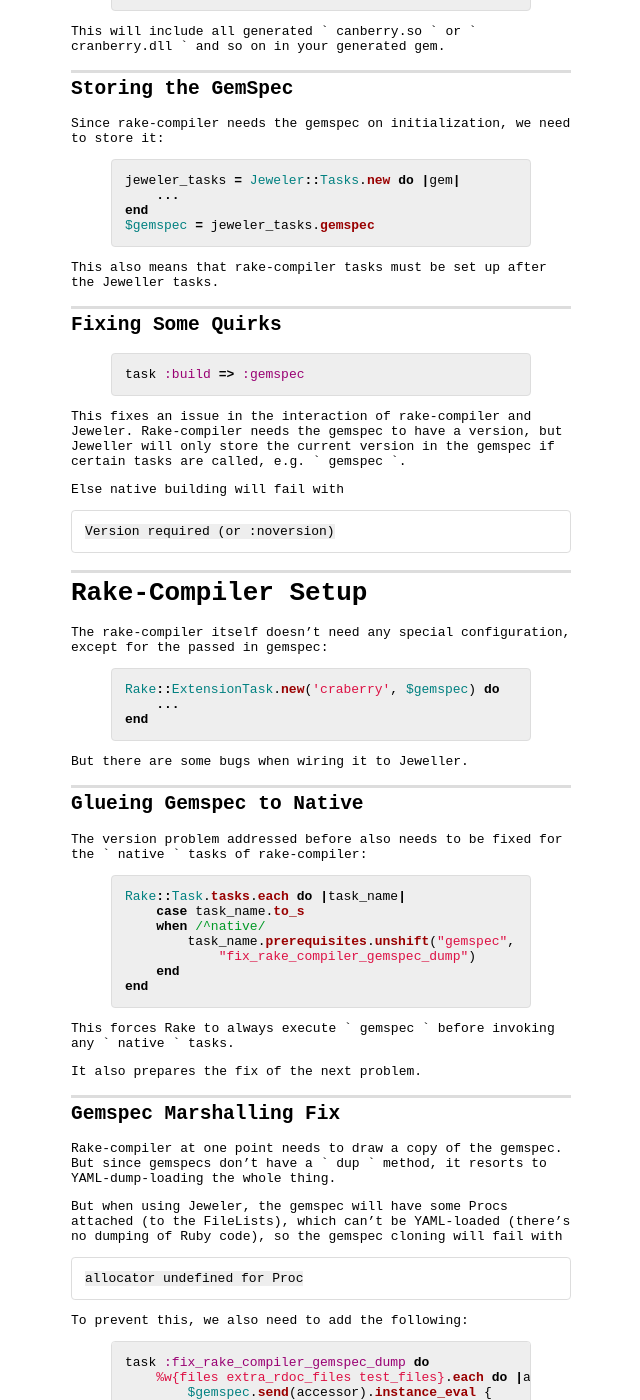
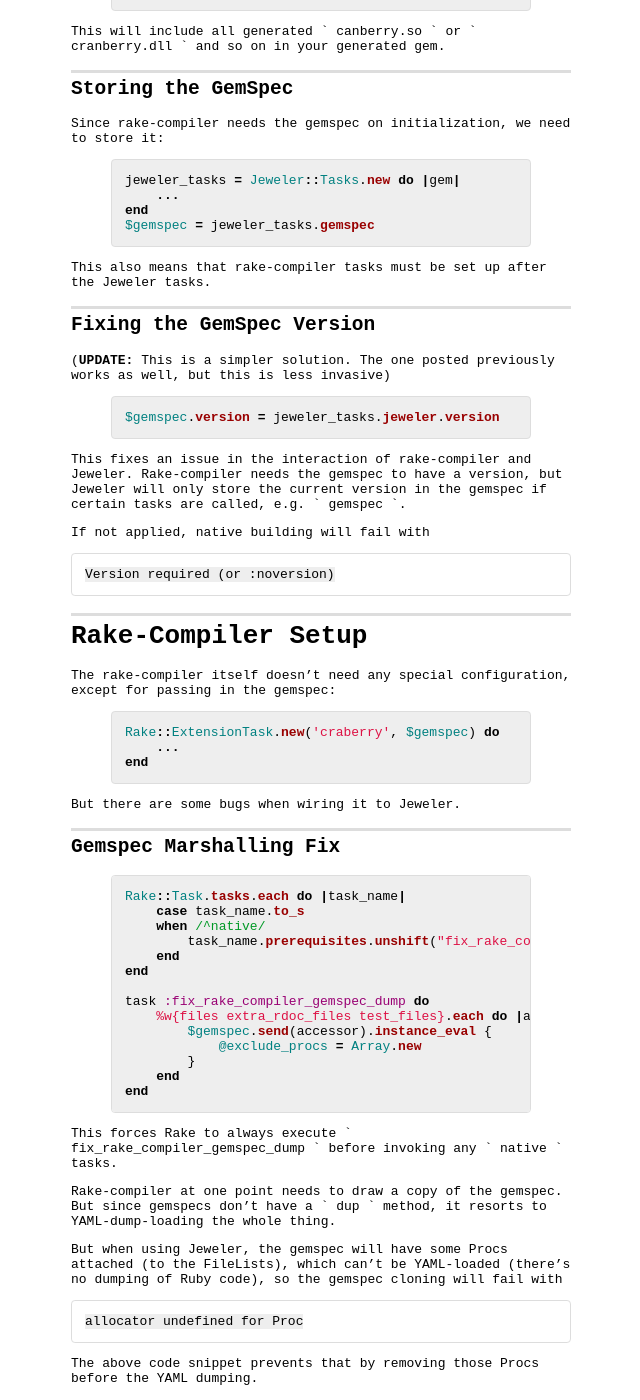
Before and after one commit to karottenreibe/karottenreibe.github.com, a Jekyll site: the page built from _posts/2009-10-25-jeweler-interlude.markdown, in a window 1280 px wide and 1400 px high, scrolled down 887 px. Shown: the whole window, without its empty margins (319-959 px from the left). Built offline with Jekyll 4.4.1, drawn with Linux system fonts in a browser that asks for light colours; Markdown is read by kramdown in place of the engine named in the settings; some of the changed text lies outside the part shown.

Commit message:
small fixes to article better solution to jeweller version problem

```diff
--- a/_posts/2009-10-25-jeweler-interlude.markdown
+++ b/_posts/2009-10-25-jeweler-interlude.markdown
@@ -73,22 +73,25 @@ $gemspec = jeweler_tasks.gemspec
 {% endhighlight %}
 
 This also means that rake-compiler tasks must be set up
-after the Jeweller tasks.
+after the Jeweler tasks.
 
 
-## Fixing Some Quirks ##
+## Fixing the GemSpec Version ##
+
+(**UPDATE:** This is a simpler solution. The one posted
+previously works as well, but this is less invasive)
 
 {% highlight ruby %}
-task :build => :gemspec
+$gemspec.version = jeweler_tasks.jeweler.version
 {% endhighlight %}
 
 This fixes an issue in the interaction of rake-compiler
 and Jeweler. Rake-compiler needs the gemspec to have a
-version, but Jeweller will only store the current version
+version, but Jeweler will only store the current version
 in the gemspec if certain tasks are called, e.g.
 ` gemspec `.
 
-Else native building will fail with
+If not applied, native building will fail with
 
     Version required (or :noversion)
 
@@ -96,7 +99,7 @@ Else native building will fail with
 # Rake-Compiler Setup #
 
 The rake-compiler itself doesn't need any special
-configuration, except for the passed in gemspec:
+configuration, except for passing in the gemspec:
 
 {% highlight ruby %}
 Rake::ExtensionTask.new('craberry', $gemspec) do
@@ -105,31 +108,31 @@ end
 {% endhighlight %}
 
 But there are some bugs when wiring
-it to Jeweller.
+it to Jeweler.
 
 
-## Glueing Gemspec to Native ##
-
-The version problem addressed before also needs to be
-fixed for the ` native ` tasks of rake-compiler:
+## Gemspec Marshalling Fix ##
 
 {% highlight ruby %}
 Rake::Task.tasks.each do |task_name|
     case task_name.to_s
     when /^native/
-        task_name.prerequisites.unshift("gemspec",
-            "fix_rake_compiler_gemspec_dump")
+        task_name.prerequisites.unshift("fix_rake_compiler_gemspec_dump")
+    end
+end
+
+task :fix_rake_compiler_gemspec_dump do
+    %w{files extra_rdoc_files test_files}.each do |accessor|
+        $gemspec.send(accessor).instance_eval {
+            @exclude_procs = Array.new
+        }
     end
 end
 {% endhighlight %}
 
-This forces Rake to always execute ` gemspec ` before
+This forces Rake to always execute
+` fix_rake_compiler_gemspec_dump ` before
 invoking any ` native ` tasks.
-
-It also prepares the fix of the next problem.
-
-
-## Gemspec Marshalling Fix ##
 
 Rake-compiler at one point needs to draw a copy of
 the gemspec. But since gemspecs don't have a ` dup `
@@ -143,27 +146,15 @@ so the gemspec cloning will fail with
 
     allocator undefined for Proc
 
-To prevent this, we also need to add the following:
-
-{% highlight ruby %}
-task :fix_rake_compiler_gemspec_dump do
-    %w{files extra_rdoc_files test_files}.each do |accessor|
-        $gemspec.send(accessor).instance_eval {
-            @exclude_procs = Array.new
-        }
-    end
-end
-{% endhighlight %}
-
-In combination with the fix from the last section,
-this solves the problem.
+The above code snippet prevents that by removing
+those Procs before the YAML dumping.
 
 
 # The Rest #
 
 For the rest, you can
 [follow the rake-compiler tutorial][rake-compiler]
-except that with Jeweller the ` gem ` task is
+except that with Jeweler the ` gem ` task is
 called ` build `.
 
 Hope this helps some folks out there!
```
